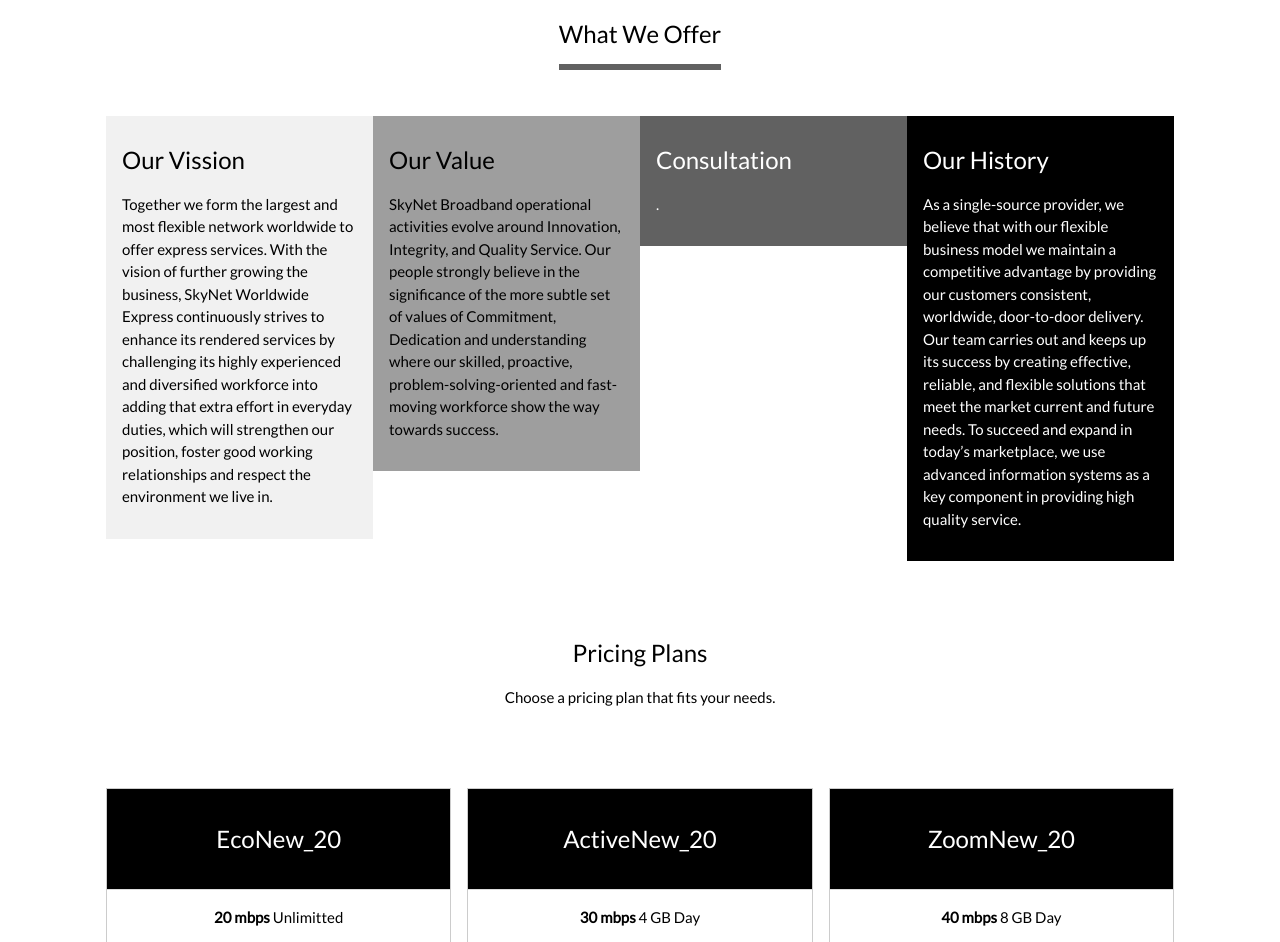
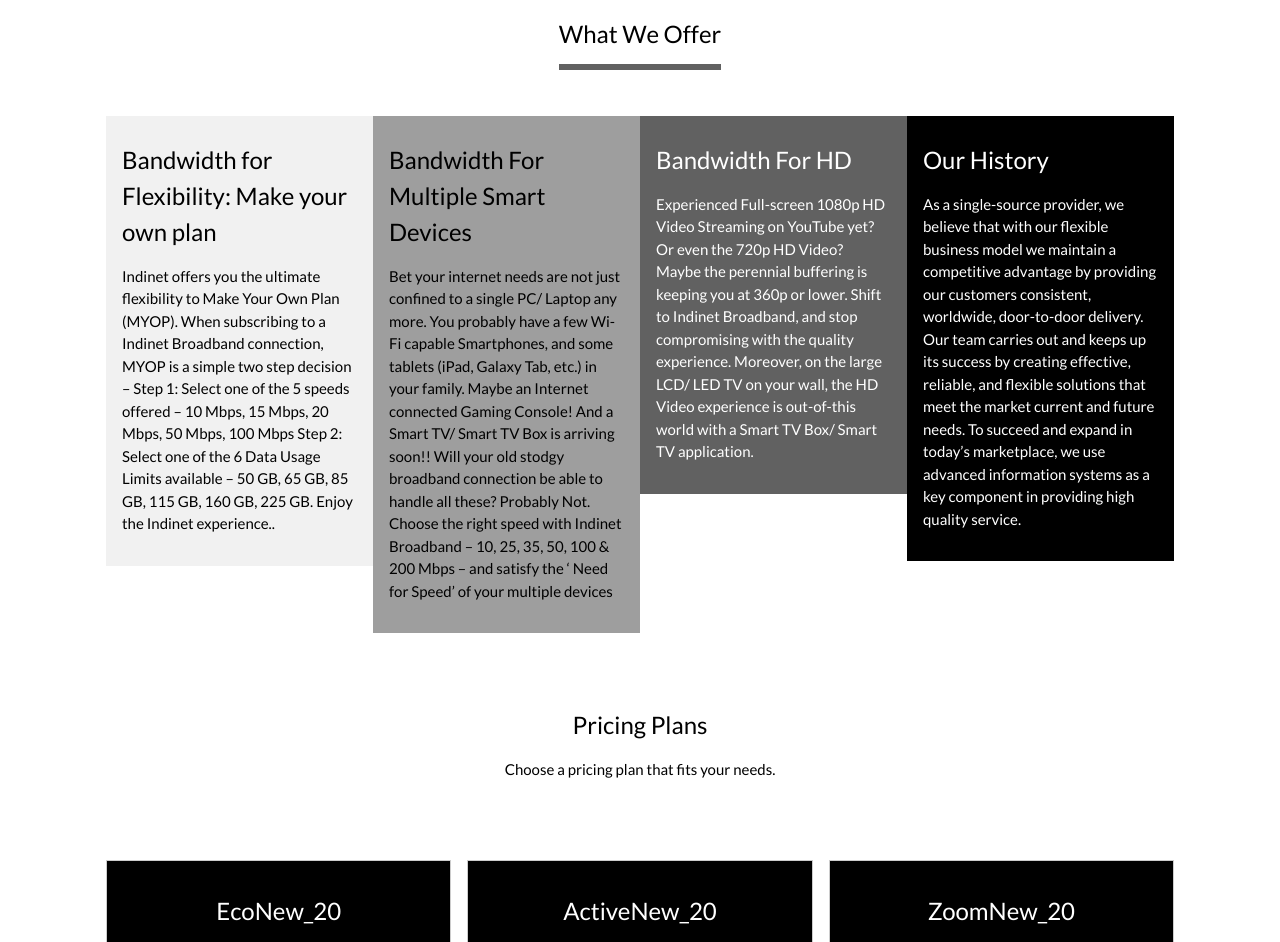
Before and after one commit to atanusaha123/skybroadband, a plain HTML site: page index.html in a window 1280 px wide. Shown: the part 799-1741 px from the top of the page. Drawn offline with nearby package versions, Linux system fonts and the light colour scheme.

Commit message:
aboud update

```diff
--- a/index.html
+++ b/index.html
@@ -81,23 +81,25 @@ html,body,h1,h2,h3,h4 {font-family:"Lato", sans-serif}
       <span class="w3-xlarge w3-bottombar w3-border-dark-grey w3-padding-16">What We Offer</span>
     </div>
     <div class="w3-col l3 m6 w3-light-grey w3-container w3-padding-16">
-      <h3>Our Vission</h3>
-      <p> Together we form the largest and most flexible network worldwide to offer express services. With the vision of further growing the business, SkyNet Worldwide Express continuously strives to enhance its rendered services by challenging its highly experienced and diversified workforce into adding that extra effort in everyday duties, which will strengthen our position,
-        foster good working relationships and respect the environment we live in. </p>
+      <h3>Bandwidth for Flexibility: Make your own plan</h3>
+      <p> Indinet offers you the ultimate flexibility to  Make Your Own Plan (MYOP).
+When subscribing to a Indinet Broadband connection, MYOP is a simple two step decision –
+Step 1:  Select one of the 5 speeds offered – 10 Mbps, 15 Mbps, 20 Mbps, 50 Mbps, 100 Mbps
+Step 2:  Select one of the 6 Data Usage Limits available – 50 GB, 65 GB, 85 GB, 115 GB, 160 GB, 225 GB.
+Enjoy the Indinet experience.. </p>
     </div>
 
     <div class="w3-col l3 m6 w3-grey w3-container w3-padding-16">
-      <h3>Our Value</h3>
-      <p>SkyNet Broadband operational activities evolve around Innovation, Integrity, and Quality Service.
-
-Our people strongly believe in the significance of the more subtle set of values of Commitment, Dedication and understanding where our skilled, proactive, problem-solving-oriented and fast-moving workforce show the way towards success.
+      <h3>Bandwidth For Multiple Smart Devices</h3>
+      <p>Bet your internet needs are not just confined to a single PC/ Laptop any more. You probably have a few Wi-Fi capable Smartphones, and some tablets (iPad, Galaxy Tab, etc.) in your family. Maybe an Internet connected Gaming Console! And a Smart TV/ Smart TV Box is arriving soon!! Will your old stodgy broadband connection be able to handle all these? Probably Not. Choose the right speed with Indinet Broadband – 10, 25, 35, 50, 100 & 200 Mbps – and satisfy the ‘ Need for Speed’ of your multiple devices
 
   </p>
     </div>
 
     <div class="w3-col l3 m6 w3-dark-grey w3-container w3-padding-16">
-      <h3>Consultation</h3>
-      <p>.</p>
+      <h3>Bandwidth For HD</h3>
+      <p>Experienced Full-screen 1080p HD Video Streaming on YouTube yet? Or even the 720p HD Video? Maybe the perennial buffering is keeping you at 360p or lower. Shift to Indinet Broadband, and stop compromising with the quality experience. Moreover, on the large LCD/ LED TV on your wall,
+        the HD Video experience is out-of-this world with a Smart TV Box/ Smart TV application.</p>
     </div>
 
     <div class="w3-col l3 m6 w3-black w3-container w3-padding-16">
```
